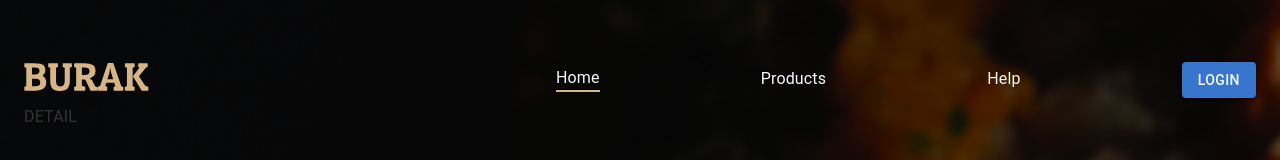
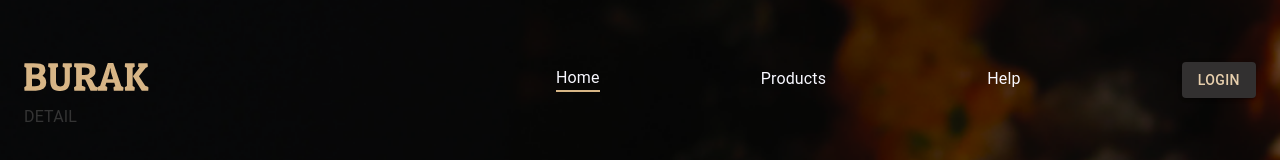
Before and after one commit to rahmatullohsotiboldiev9-tech/burak-react, a React (Create React App) app: page / in a window 1280 px wide. Shown: the top 160 px of the page. Built offline with nearby package versions, Linux system fonts and the light colour scheme.

Commit message:
fix: homeNavbar menu part refactoring

```diff
--- a/src/app/components/headers/HomeNavbar.tsx
+++ b/src/app/components/headers/HomeNavbar.tsx
@@ -1,76 +1,63 @@
 import { Box, Button, Container, Stack } from '@mui/material';
 import { NavLink } from 'react-router-dom';
 
-
 export default function HomeNavbar() {
     const authMember = null;
-    return (<div className="home-navbar">
-        <Container sx={{ mt: "55px", height: "642px" }}>
-            <Stack
-                direction="row"
-                sx={{
-                    height: "50px",
-                    justifyContent: "space-between",
-                    alignItems: "center",
-                }}
-            >
 
+    return (
+        <div className="home-navbar">
+            <Container className="navbar-container">
+                <Stack className="menu" direction="row">
                     <Box>
                         <NavLink to="/">
-                        <img style={{ width: "125px", height: "30px" }}
-                            src="/icons/burak.svg" />
+                            <img className="brand-logo" src="/icons/burak.svg" alt="Burak logo" />
                         </NavLink>
                     </Box>
-                <Stack
-                    direction="row"
-                    sx={{
-                        justifyContent: "space-between",
-                        alignItems: "center",
-                        minWidth: "700px",
-                    }}
-                >
 
-                    <Box className={"hover-line"}>
-                        <NavLink to="/" activeClassName={"underline"}>
+                    <Stack className="links" direction="row">
+                        <Box className="hover-line">
+                            <NavLink exact to="/" activeClassName="underline">
                                 Home
                             </NavLink>
                         </Box>
-                    <Box className={"hover-line"}>
-                        <NavLink to="/products" activeClassName={"underline"}>
+                        <Box className="hover-line">
+                            <NavLink to="/products" activeClassName="underline">
                                 Products
                             </NavLink>
                         </Box>
                         {authMember ? (
-                        <Box className={"hover-line"}>
-                            <NavLink to="/orders" activeClassName={"underline"}>
+                            <Box className="hover-line">
+                                <NavLink to="/orders" activeClassName="underline">
                                     Orders
                                 </NavLink>
                             </Box>
                         ) : null}
                         {authMember ? (
-                        <Box className={"hover-line"}>
-                            <NavLink to="/member-page" activeClassName={"underline"}>
+                            <Box className="hover-line">
+                                <NavLink to="/member-page" activeClassName="underline">
                                     My Page
                                 </NavLink>
                             </Box>
                         ) : null}
-                    <Box className={"hover-line"}>
-                        <NavLink to="/help" activeClassName={"underline"}>
+                        <Box className="hover-line">
+                            <NavLink to="/help" activeClassName="underline">
                                 Help
                             </NavLink>
                         </Box>
                         {/* BASKET */}
-
                         {!authMember ? (
                             <Box>
-                            <Button
-                                variant="contained"
-                                sx={{ background: "#3776CC", color: "#f8f8ff" }}
-                            >
-                                Login</Button>
+                                <Button variant="contained" className="login-button">
+                                    Login
+                                </Button>
                             </Box>
                         ) : (
-                        <img />
+                            <img
+                                className="user-avatar"
+                                src="/icons/default-user.svg"
+                                alt="User avatar"
+                                aria-haspopup="true"
+                            />
                         )}
                     </Stack>
                 </Stack>
--- a/src/css/navbar.css
+++ b/src/css/navbar.css
@@ -5,6 +5,46 @@
     background: url("/public/img/banner.webp");
     background-size: cover;
 }
+
+.home-navbar .navbar-container {
+    margin-top: 55px;
+    height: 642px;
+}
+
+.home-navbar .navbar-container .menu {
+    height: 50px;
+    display: flex;
+    flex-direction: row;
+    justify-content: space-between;
+    align-items: center;
+}
+
+.home-navbar .navbar-container .menu .brand-logo {
+    width: 125px;
+    height: 30px;
+}
+
+.home-navbar .navbar-container .menu .links {
+    min-width: 700px;
+    display: flex;
+    flex-direction: row;
+    justify-content: space-between;
+    align-items: center;
+}
+
+.home-navbar .navbar-container .menu .links .login-button {
+    background: "#3776CC";
+    color: "#f8f8ff"
+}
+
+.home-navbar .navbar-container .menu .user-avatar {
+    width: "50px";
+    height: "50px";
+    border-radius: "50%";
+}
+
+
+
 
 .home-navbar a {
     text-decoration: none;
```
Lines whose indentation alone changed are shown as unchanged.
